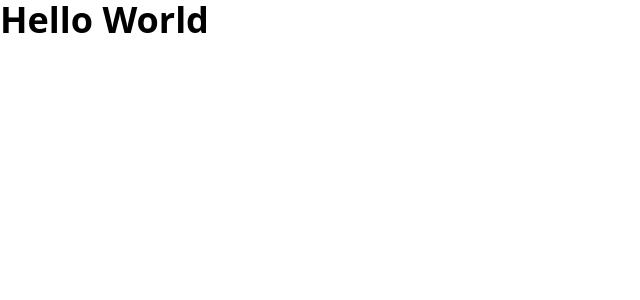
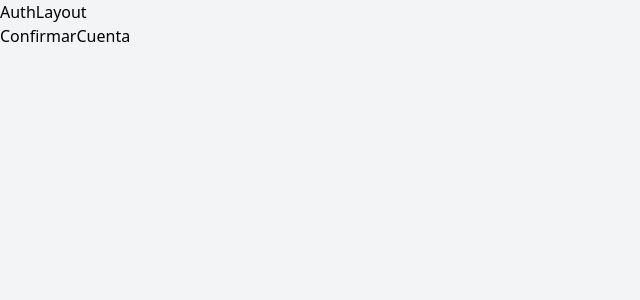
Before and after one commit to yefercode25/uptask-docker, a React (Vite) app in the folder frontend/: page /confirmar/1 in a window 1280 px wide. Shown: the top 300 px of the page, without its empty margins (0-640 px from the left). Built offline with nearby package versions, Linux system fonts and the light colour scheme.

Commit message:
Implementadas las rutas del área pública

```diff
--- a/frontend/index.html
+++ b/frontend/index.html
@@ -6,7 +6,7 @@
     <meta name="viewport" content="width=device-width, initial-scale=1.0" />
     <title>Vite + React + TS</title>
   </head>
-  <body>
+  <body class="bg-gray-100 min-h-screen">
     <div id="root"></div>
     <script type="module" src="/src/main.tsx"></script>
   </body>
--- a/frontend/src/App.tsx
+++ b/frontend/src/App.tsx
@@ -1,8 +1,25 @@
+import { BrowserRouter, Route, Routes } from 'react-router-dom';
+import AuthLayout from './layouts/AuthLayout';
+
+import Login from './pages/Login';
+import Registrar from './pages/Registrar';
+import OlvidePassword from './pages/OlvidePassword';
+import NuevoPassword from './pages/NuevoPassword';
+import ConfirmarCuenta from './pages/ConfirmarCuenta';
+
 function App() {
   return (
-    <div>
-      <h1 className="text-4xl font-bold">Hello World</h1>
-    </div>
+    <BrowserRouter>
+      <Routes>
+        <Route path="/" element={<AuthLayout />}>
+          <Route element={<Login />} index />
+          <Route path="registrar" element={<Registrar />} />
+          <Route path="olvide-password" element={<OlvidePassword />} />
+          <Route path="olvide-password/:token" element={<NuevoPassword />} />
+          <Route path="confirmar/:token" element={<ConfirmarCuenta />} />
+        </Route>
+      </Routes>
+    </BrowserRouter>
   )
 }
 
--- /dev/null
+++ b/frontend/src/layouts/AuthLayout.tsx
@@ -0,0 +1,12 @@
+import { Outlet } from "react-router-dom";
+
+const AuthLayout = () => {
+  return (
+    <>
+      <div>AuthLayout</div>
+      <Outlet />
+    </>
+  )
+}
+
+export default AuthLayout;
--- /dev/null
+++ b/frontend/src/pages/ConfirmarCuenta.tsx
@@ -0,0 +1,7 @@
+const ConfirmarCuenta = () => {
+  return (
+    <div>ConfirmarCuenta</div>
+  )
+}
+
+export default ConfirmarCuenta;
--- /dev/null
+++ b/frontend/src/pages/Login.tsx
@@ -0,0 +1,7 @@
+const Login = () => {
+  return (
+    <div>Login</div>
+  )
+}
+
+export default Login;
--- /dev/null
+++ b/frontend/src/pages/NuevoPassword.tsx
@@ -0,0 +1,7 @@
+const NuevoPassword = () => {
+  return (
+    <div>NuevoPassword</div>
+  )
+}
+
+export default NuevoPassword;
--- /dev/null
+++ b/frontend/src/pages/OlvidePassword.tsx
@@ -0,0 +1,7 @@
+const OlvidePassword = () => {
+  return (
+    <div>OlvidePassword</div>
+  )
+}
+
+export default OlvidePassword;
--- /dev/null
+++ b/frontend/src/pages/Registrar.tsx
@@ -0,0 +1,7 @@
+const Registrar = () => {
+  return (
+    <div>Registrar</div>
+  )
+}
+
+export default Registrar;
```
